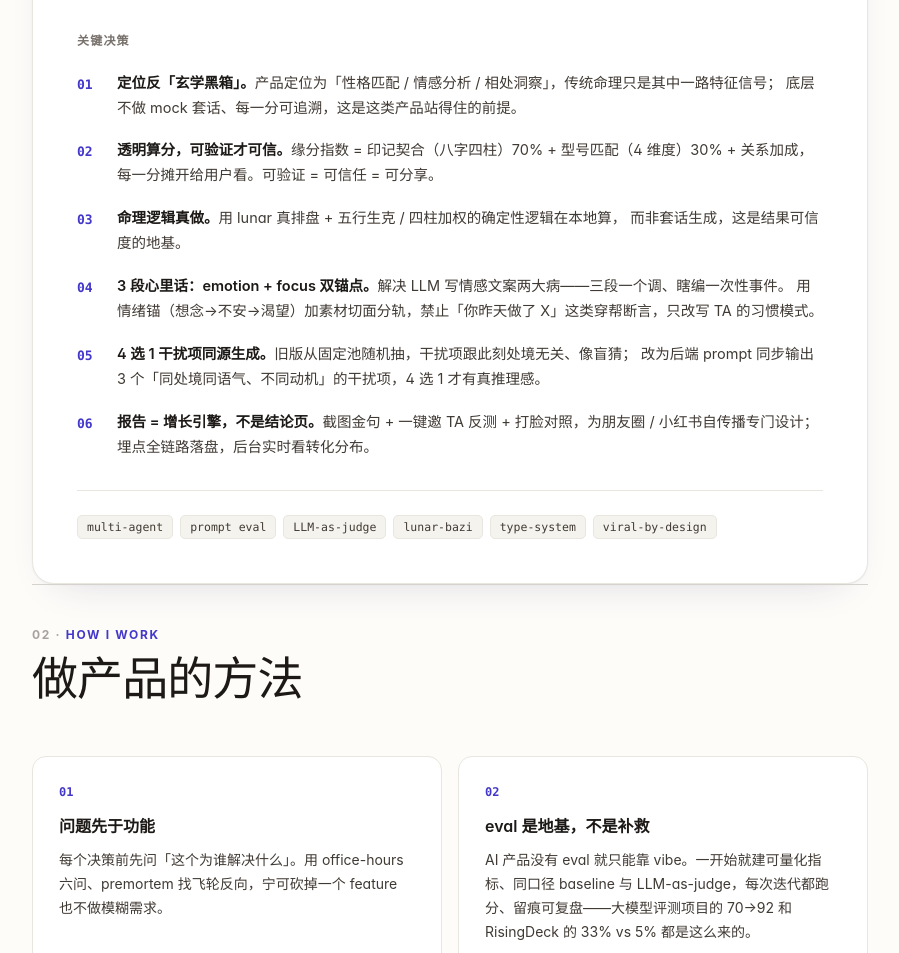
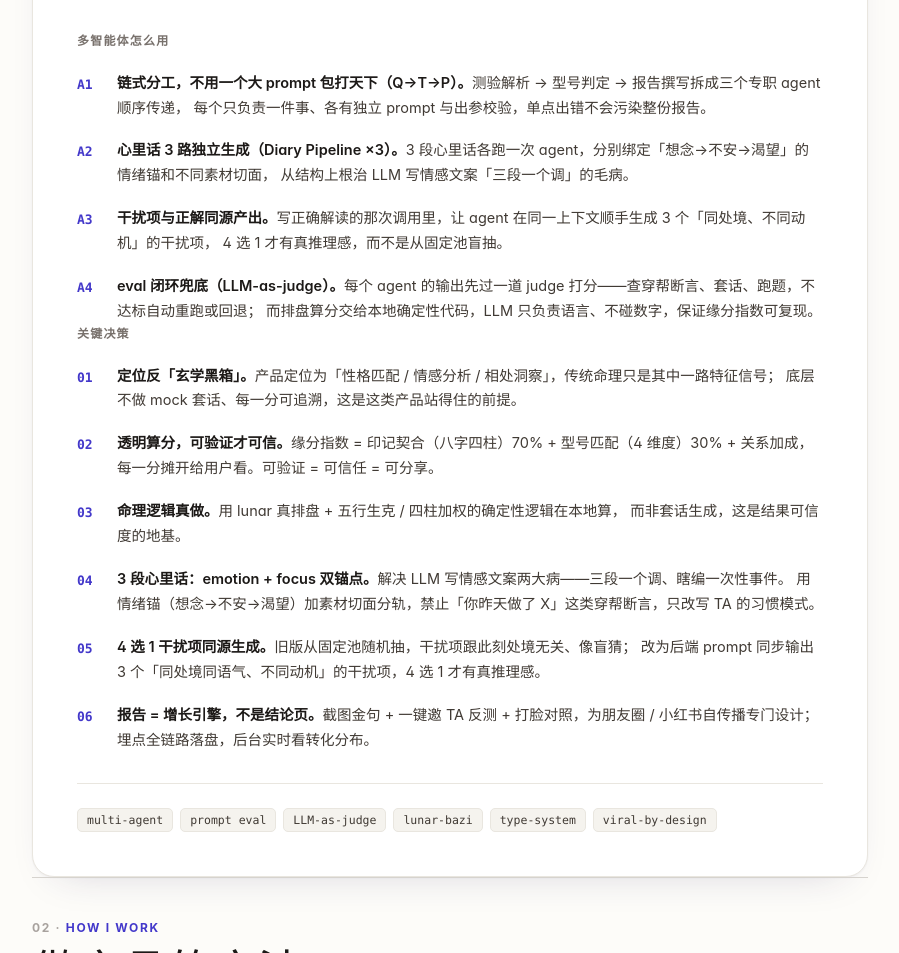
Before and after one commit to ziyi125229/portfolio, a plain HTML site: page index.html in a window 1280 px wide. Shown: the part 2671-3624 px from the top of the page, without its empty margins (190-1089 px from the left). Drawn offline with Linux system fonts and the light colour scheme.

Commit message:
测对儿: 新增「多智能体怎么用」说明小节
Co-Authored-By: Claude Opus 4.8 (1M context) <noreply@anthropic.com>

```diff
--- a/index.html
+++ b/index.html
@@ -461,6 +461,24 @@
     </div>
 
     <div class="case-decisions">
+      <h4>多智能体怎么用</h4>
+      <div class="dec-list">
+        <div class="dec"><span class="dec-n">A1</span><div class="dec-body">
+          <b>链式分工，不用一个大 prompt 包打天下（Q→T→P）。</b>测验解析 → 型号判定 → 报告撰写拆成三个专职 agent 顺序传递，
+          每个只负责一件事、各有独立 prompt 与出参校验，单点出错不会污染整份报告。</div></div>
+        <div class="dec"><span class="dec-n">A2</span><div class="dec-body">
+          <b>心里话 3 路独立生成（Diary Pipeline ×3）。</b>3 段心里话各跑一次 agent，分别绑定「想念→不安→渴望」的情绪锚和不同素材切面，
+          从结构上根治 LLM 写情感文案「三段一个调」的毛病。</div></div>
+        <div class="dec"><span class="dec-n">A3</span><div class="dec-body">
+          <b>干扰项与正解同源产出。</b>写正确解读的那次调用里，让 agent 在同一上下文顺手生成 3 个「同处境、不同动机」的干扰项，
+          4 选 1 才有真推理感，而不是从固定池盲抽。</div></div>
+        <div class="dec"><span class="dec-n">A4</span><div class="dec-body">
+          <b>eval 闭环兜底（LLM-as-judge）。</b>每个 agent 的输出先过一道 judge 打分——查穿帮断言、套话、跑题，不达标自动重跑或回退；
+          而排盘算分交给本地确定性代码，LLM 只负责语言、不碰数字，保证缘分指数可复现。</div></div>
+      </div>
+    </div>
+
+    <div class="case-decisions">
       <h4>关键决策</h4>
       <div class="dec-list">
         <div class="dec"><span class="dec-n">01</span><div class="dec-body">
```
